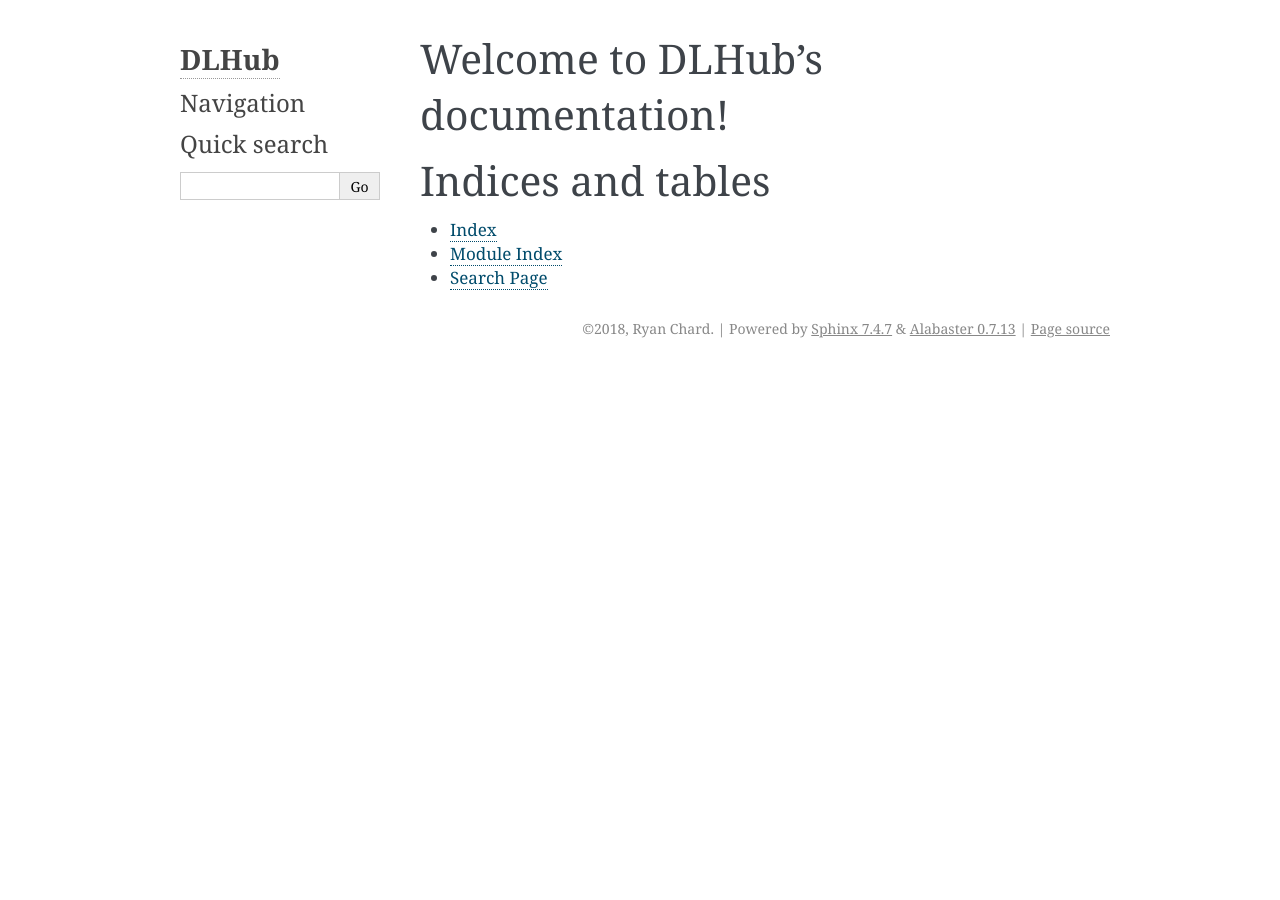
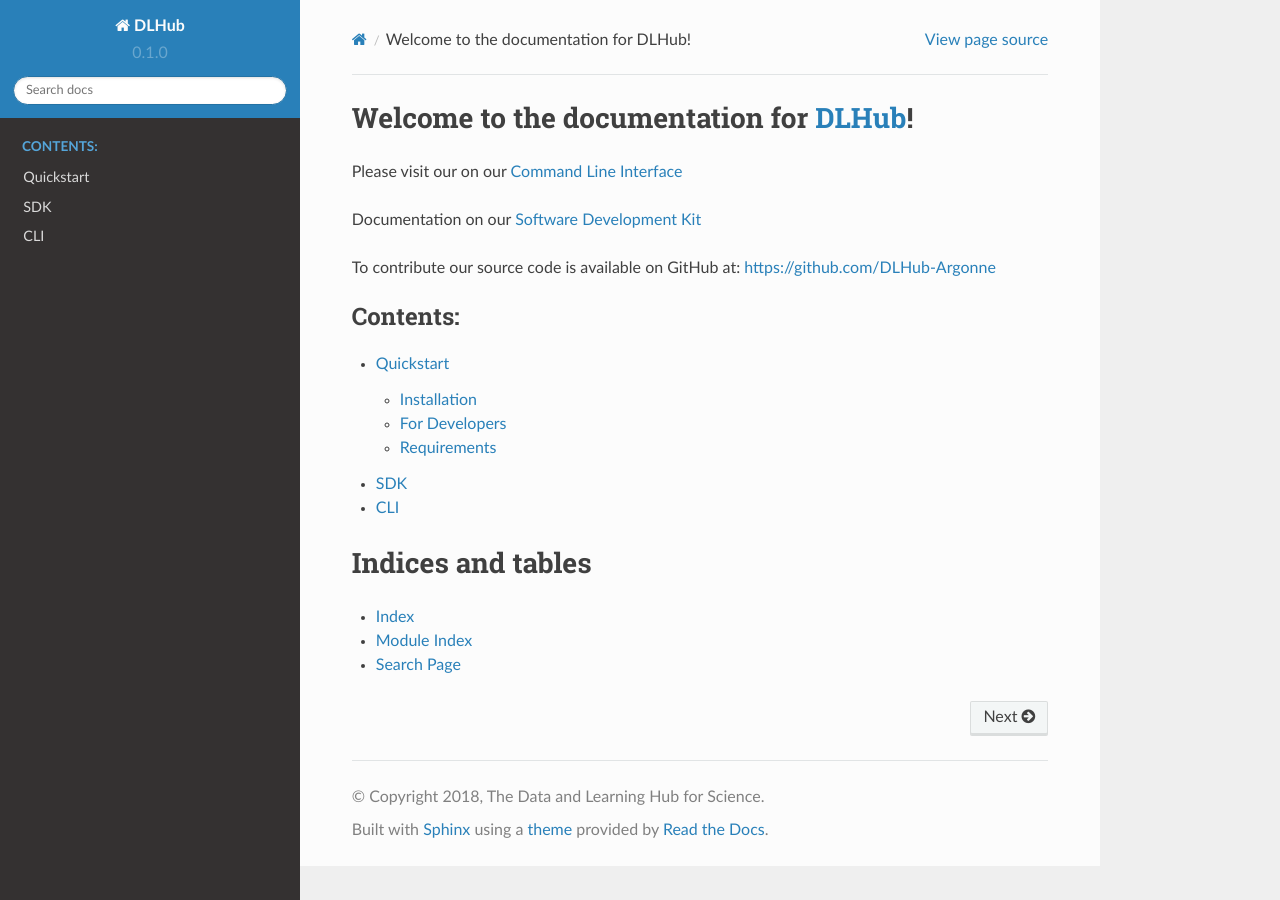
Before and after one commit to DLHub-Argonne/DLHub-Argonne.github.io, a Sphinx documentation site: the page built from docs/index.rst, in a window 1280 px wide. Built offline with Sphinx 7.4.7 and the Read the Docs theme 2.0.0, drawn with Linux system fonts in a browser that asks for light colours.

Commit message:
Adding central docs.

```diff
--- /dev/null
+++ b/docs/cli.rst
@@ -0,0 +1,2 @@
+`CLI <https://dlhub-cli.readthedocs.io/en/latest/index.html>`_
+==============================================================
--- a/docs/conf.py
+++ b/docs/conf.py
@@ -33,6 +33,10 @@
 # ones.
 extensions = []
 
+extensions = [
+    'sphinx.ext.intersphinx'
+]
+
 # Add any paths that contain templates here, relative to this directory.
 templates_path = ['_templates']
 
@@ -47,17 +51,17 @@
 
 # General information about the project.
 project = 'DLHub'
-copyright = '2018, Ryan Chard'
-author = 'Ryan Chard'
+copyright = '2018, The Data and Learning Hub for Science'
+author = 'The Data and Learning Hub for Science'
 
 # The version info for the project you're documenting, acts as replacement for
 # |version| and |release|, also used in various other places throughout the
 # built documents.
 #
 # The short X.Y version.
-version = ''
+version = '0.1.0'
 # The full version, including alpha/beta/rc tags.
-release = ''
+release = '0.1.0'
 
 # The language for content autogenerated by Sphinx. Refer to documentation
 # for a list of supported languages.
@@ -83,7 +87,7 @@
 # The theme to use for HTML and HTML Help pages.  See the documentation for
 # a list of builtin themes.
 #
-html_theme = 'alabaster'
+html_theme = 'sphinx_rtd_theme'
 
 # Theme options are theme-specific and customize the look and feel of a theme
 # further.  For a list of options available for each theme, see the
--- a/docs/index.rst
+++ b/docs/index.rst
@@ -3,13 +3,22 @@
    You can adapt this file completely to your liking, but it should at least
    contain the root `toctree` directive.
 
-Welcome to DLHub's documentation!
-=================================
+Welcome to the documentation for `DLHub <http://www.dlhub.org>`_!
+=================================================================
+
+Please visit our on our `Command Line Interface <https://dlhub-cli.readthedocs.io/en/latest/index.html>`_
+
+Documentation on our `Software Development Kit <https://dlhub-sdk.readthedocs.io/en/latest/index.html>`_
+
+To contribute our source code is available on GitHub at: https://github.com/DLHub-Argonne
 
 .. toctree::
    :maxdepth: 2
    :caption: Contents:
 
+   quickstart
+   sdk
+   cli
 
 
 Indices and tables
--- /dev/null
+++ b/docs/quickstart.rst
@@ -0,0 +1,59 @@
+Quickstart
+==========
+
+Welcome to the DLHub SDK. This SDK simplifies interacting with the DLHub service and the deployed servables.
+
+Installation
+------------
+
+The SDK is available on PyPI, but first make sure you have Python3.5+
+
+>>> python3 --version
+
+The CLI has been tested on Linux.
+
+
+Installation using Pip
+^^^^^^^^^^^^^^^^^^^^^^
+
+While ``pip`` and ``pip3`` can be used to install the CLI we suggest the following approach
+for reliable installation when many Python environments are avaialble.::
+
+     $ python3 -m pip install dlhub_sdk
+
+     (to update a previously installed parsl to a newer version, use: python3 -m pip install -U dlhub_sdk)
+
+
+Installation using Conda
+^^^^^^^^^^^^^^^^^^^^^^^^
+1. Install Conda and setup python3.6 following the instructions `here <https://conda.io/docs/user-guide/install/macos.html>`_::
+
+     $ conda create --name dlhub_py36 python=3.6
+     $ source activate dlhub_py36
+
+2. Install the SDK::
+
+     $ python3 -m pip install dlhub_sdk
+
+     (to update a previously installed the cli to a newer version, use: python3 -m pip install -U dlhub_sdk)
+
+For Developers
+--------------
+
+1. Download the SDK::
+
+    $ git clone https://github.com/DLHub-Argonne/dlhub_sdk
+
+2. Install::
+
+    $ cd dlhub_sdk
+    $ python3 setup.py install
+
+3. Use the SDK!
+
+Requirements
+------------
+
+DLHub_SDK requires the following:
+
+* Python 3.5+
--- /dev/null
+++ b/docs/requirements.txt
@@ -0,0 +1 @@
+sphinx_rtd_theme
--- /dev/null
+++ b/docs/sdk.rst
@@ -0,0 +1,2 @@
+`SDK <https://dlhub-sdk.readthedocs.io/en/latest/index.html>`_
+==============================================================
```
Also changed, not shown: 1 other file.
